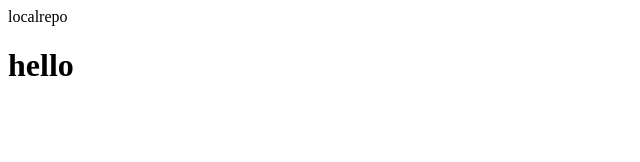
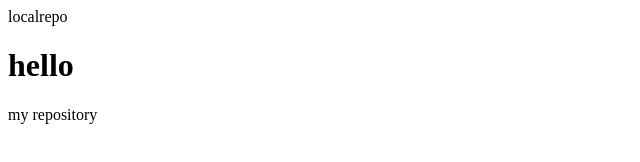
Before and after one commit to Nisha-Vegad/localrepo, a plain HTML site: page index.html in a window 1280 px wide. Shown: the whole page, without its empty margins (0-640 px from the left). Drawn offline with Linux system fonts and the light colour scheme.

Commit message:
add paragraph

```diff
--- a/index.html
+++ b/index.html
@@ -1,2 +1,3 @@
 <p> localrepo</p>
 <h1> hello</h1>
+<p> my repository</p>
```
